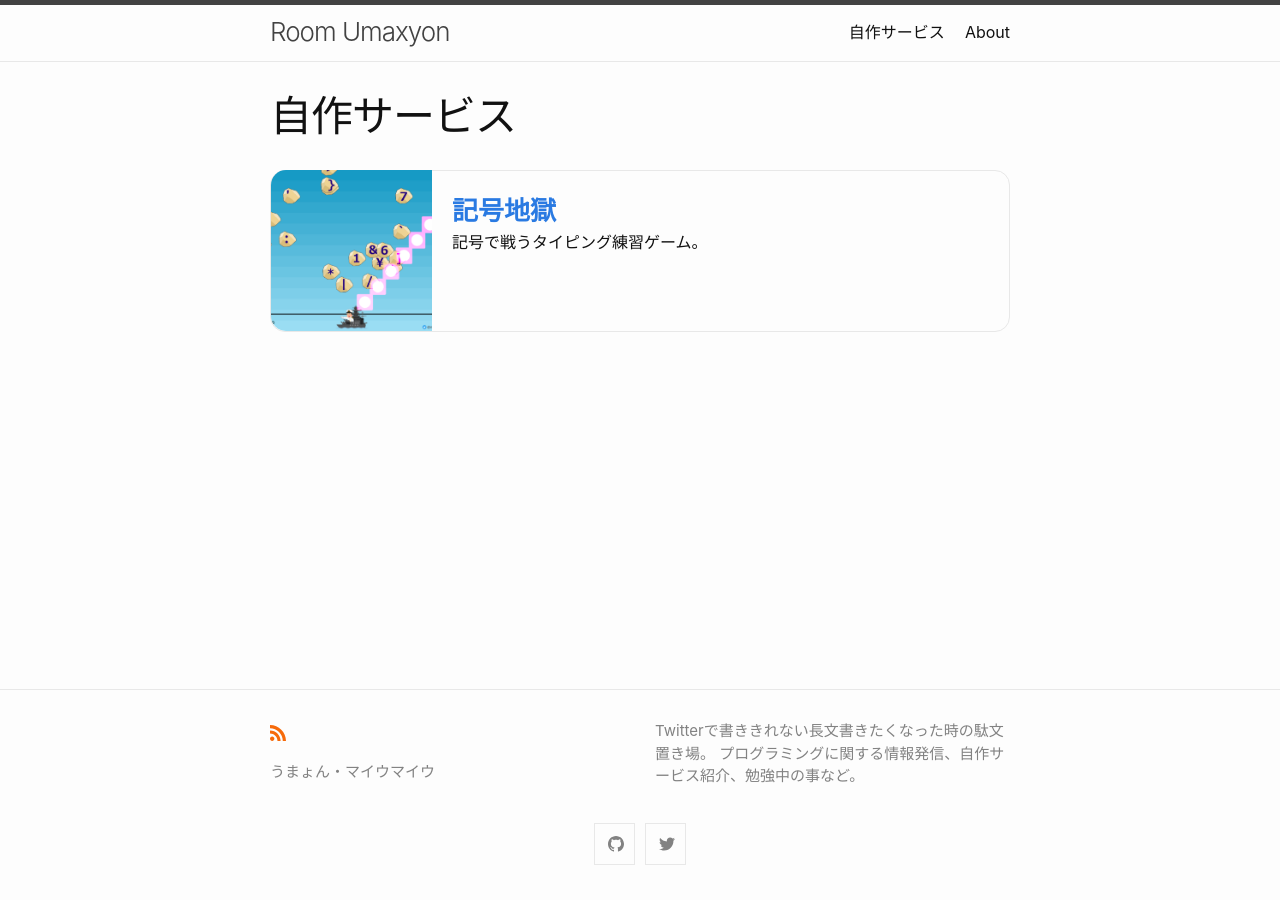
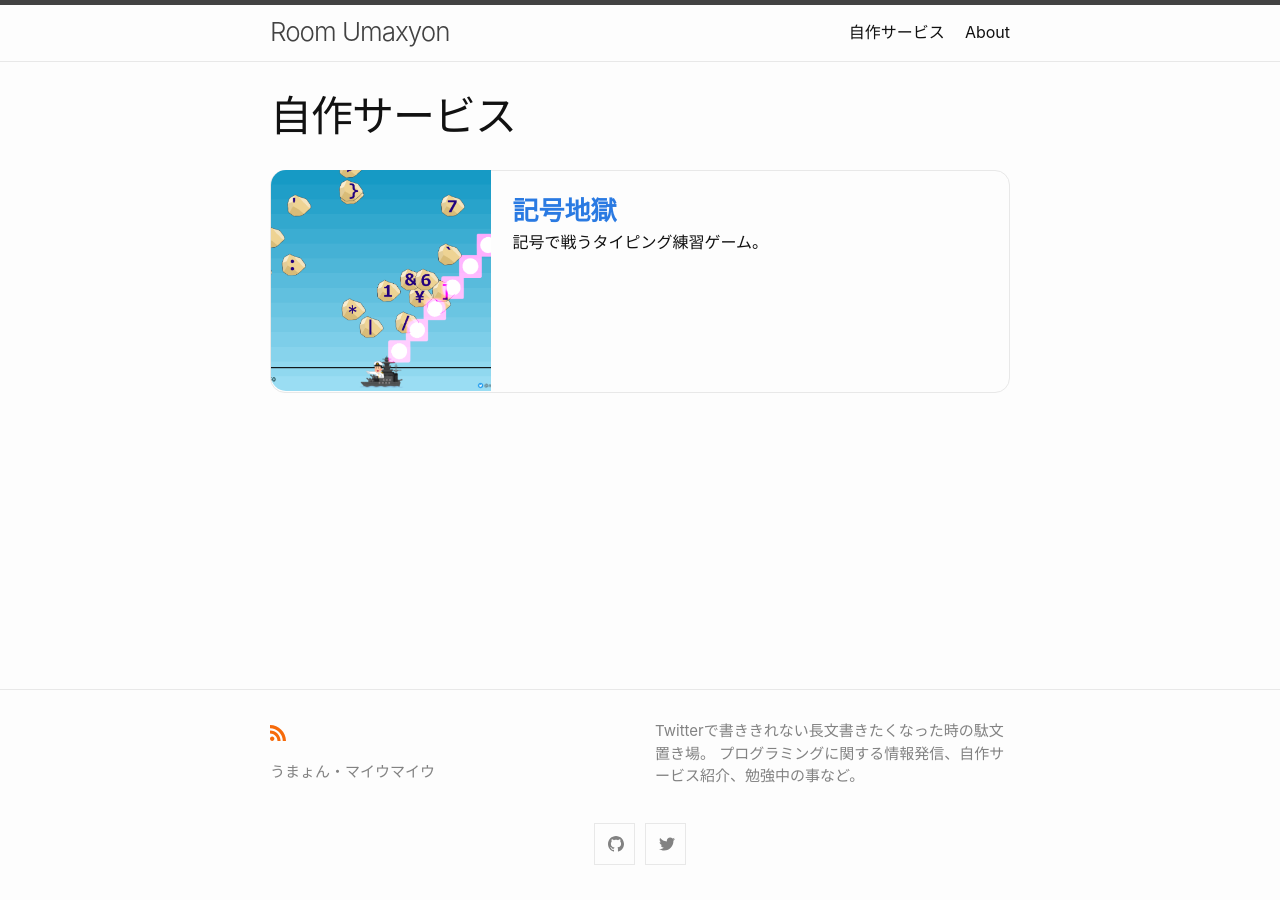
Before and after one commit to umaxyon/MaiuBlog, a Jekyll site: the page built from headlink/1_service.md, in a window 1280 px wide. Built offline with Jekyll 4.4.1, drawn with Linux system fonts in a browser that asks for light colours.

Commit message:
mycardのcss変更

```diff
--- a/_sass/minima/custom-styles.scss
+++ b/_sass/minima/custom-styles.scss
@@ -5,7 +5,7 @@
 .mycard-container {
     display: flex;
     flex-direction: row;
-    justify-content: space-between;
+    justify-content: flex-start;
     border: 1px solid $border-color-01;
     border-radius: 15px;
     height: auto;
@@ -22,13 +22,14 @@
         border-top-left-radius: 15px;
         border-bottom-left-radius: 15px;
         margin-top: -1px;
-        width: 100%;
-        height: auto;
+        // width: 100%;
+        height: 100%;
+        object-fit: cover;
     }
 }
 
 .mycard-text {
-    width: 100%;
+    width: auto;
     height: auto;
     margin: 20px;
 }
```
